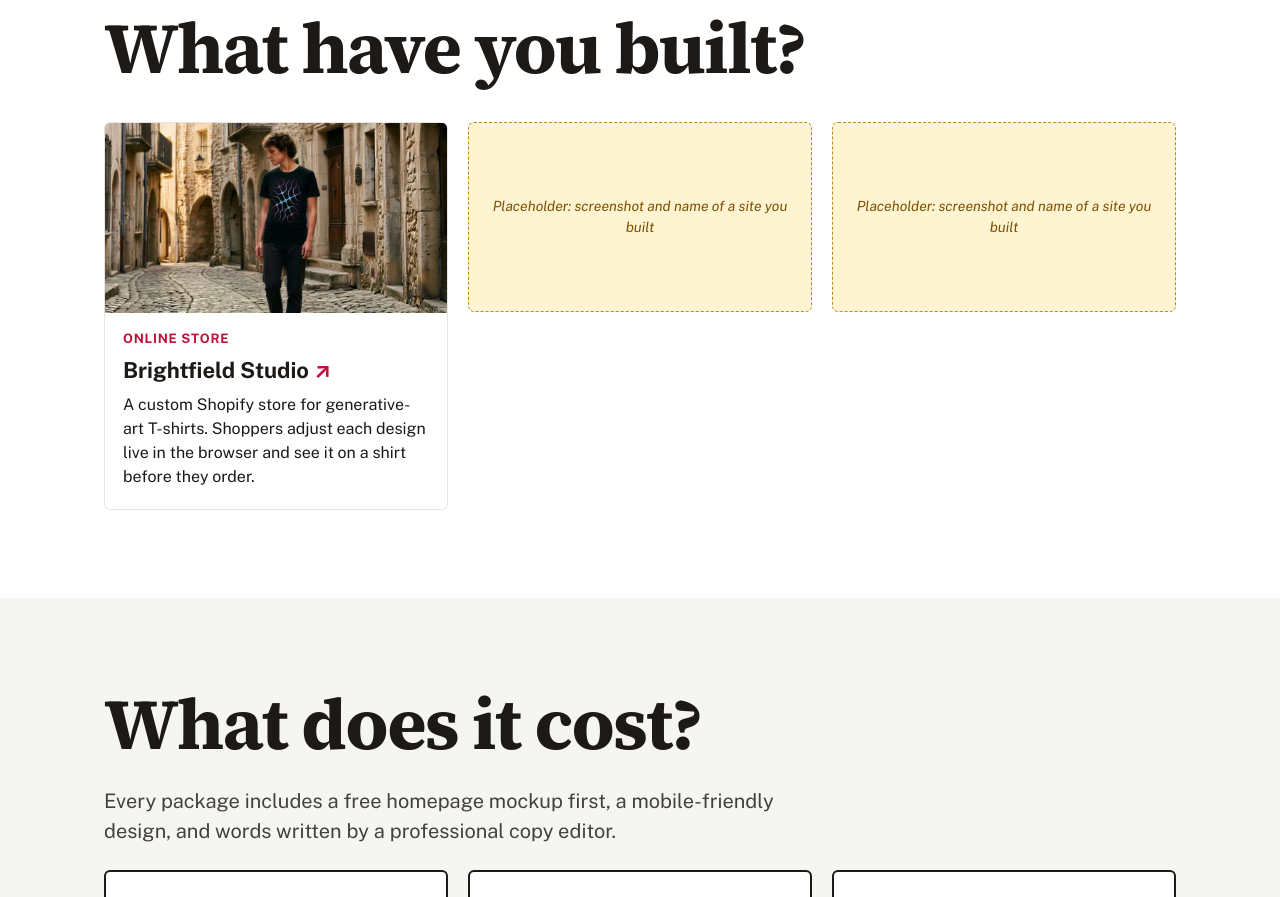
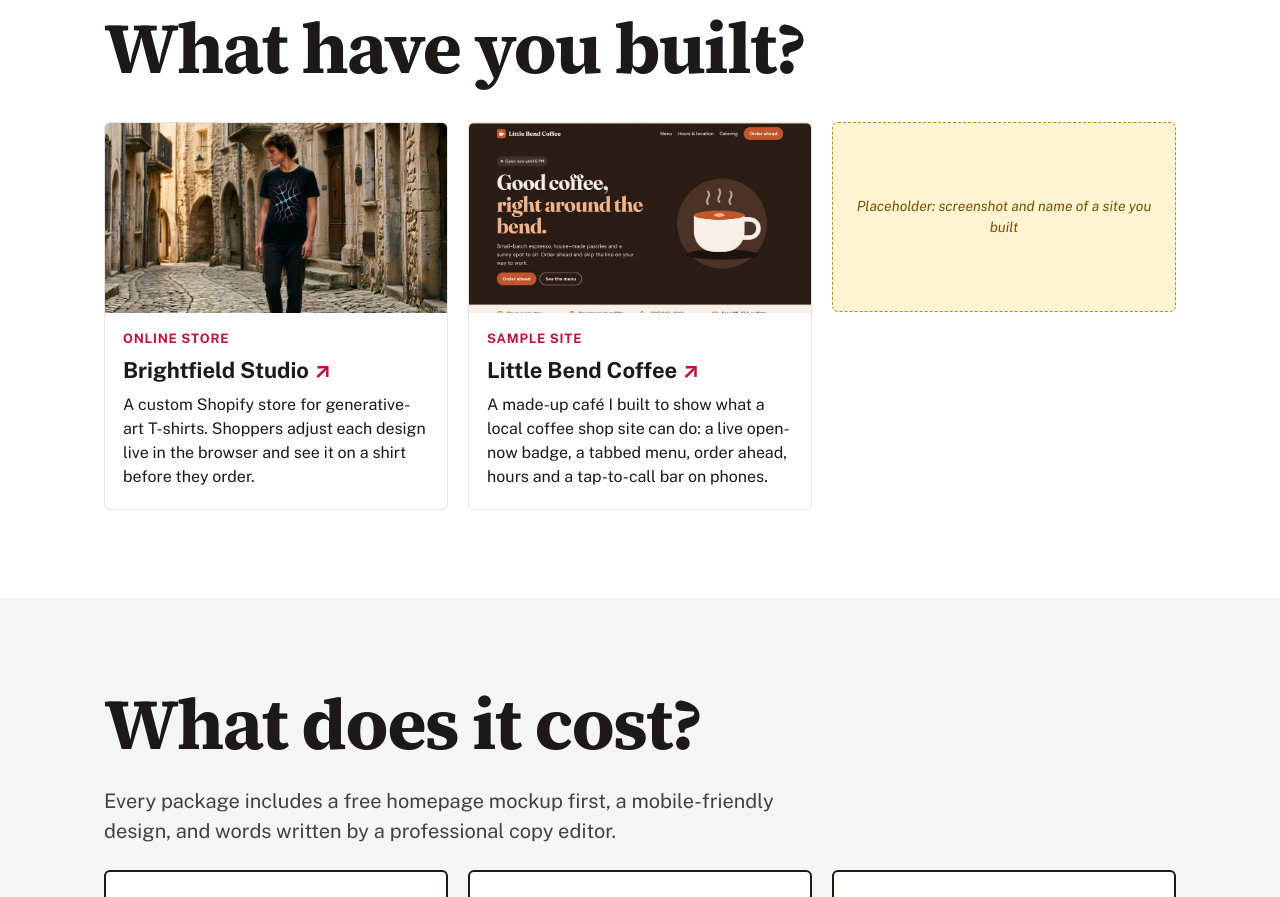
Before and after one commit to onetwothreebutter/iowacitywebsiteguy, a website: page index.html in a window 1280 px wide. Shown: the part 2560-3457 px from the top of the page. Drawn offline with nearby package versions, Linux system fonts and the light colour scheme.

Commit message:
Add Little Bend Coffee sample as a work card
Labeled "Sample site" and linked to samples/coffee/.

Co-Authored-By: Claude Opus 5.5 <noreply@anthropic.com>
Claude-Session: https://claude.ai/code/session_016ninuuKRwYWcZE2zcWHymj

```diff
--- a/index.html
+++ b/index.html
@@ -427,7 +427,14 @@ h2 { font-size: clamp(2.5rem, 6vw, 4.5rem); line-height: 1.05; letter-spacing: -
             <p>A custom Shopify store for generative-art T-shirts. Shoppers adjust each design live in the browser and see it on a shirt before they order.</p>
           </div>
         </li>
-        <li class="placeholder-box">Placeholder: screenshot and name of a site you built</li>
+        <li class="work-card">
+          <img src="coffee-sample.jpg" alt="Little Bend Coffee sample homepage: dark brown hero reading Good coffee, right around the bend, with an illustrated coffee cup" width="960" height="600" loading="lazy">
+          <div class="work-body">
+            <span class="work-tag">Sample site</span>
+            <h3><a href="samples/coffee/" target="_blank" rel="noopener">Little Bend Coffee</a></h3>
+            <p>A made-up café I built to show what a local coffee shop site can do: a live open-now badge, a tabbed menu, order ahead, hours and a tap-to-call bar on phones.</p>
+          </div>
+        </li>
         <li class="placeholder-box">Placeholder: screenshot and name of a site you built</li>
       </ul>
     </div>
```
Also changed, not shown: tests/contact-form.spec.js (+10 -0 lines), coffee-sample.jpg (added).
